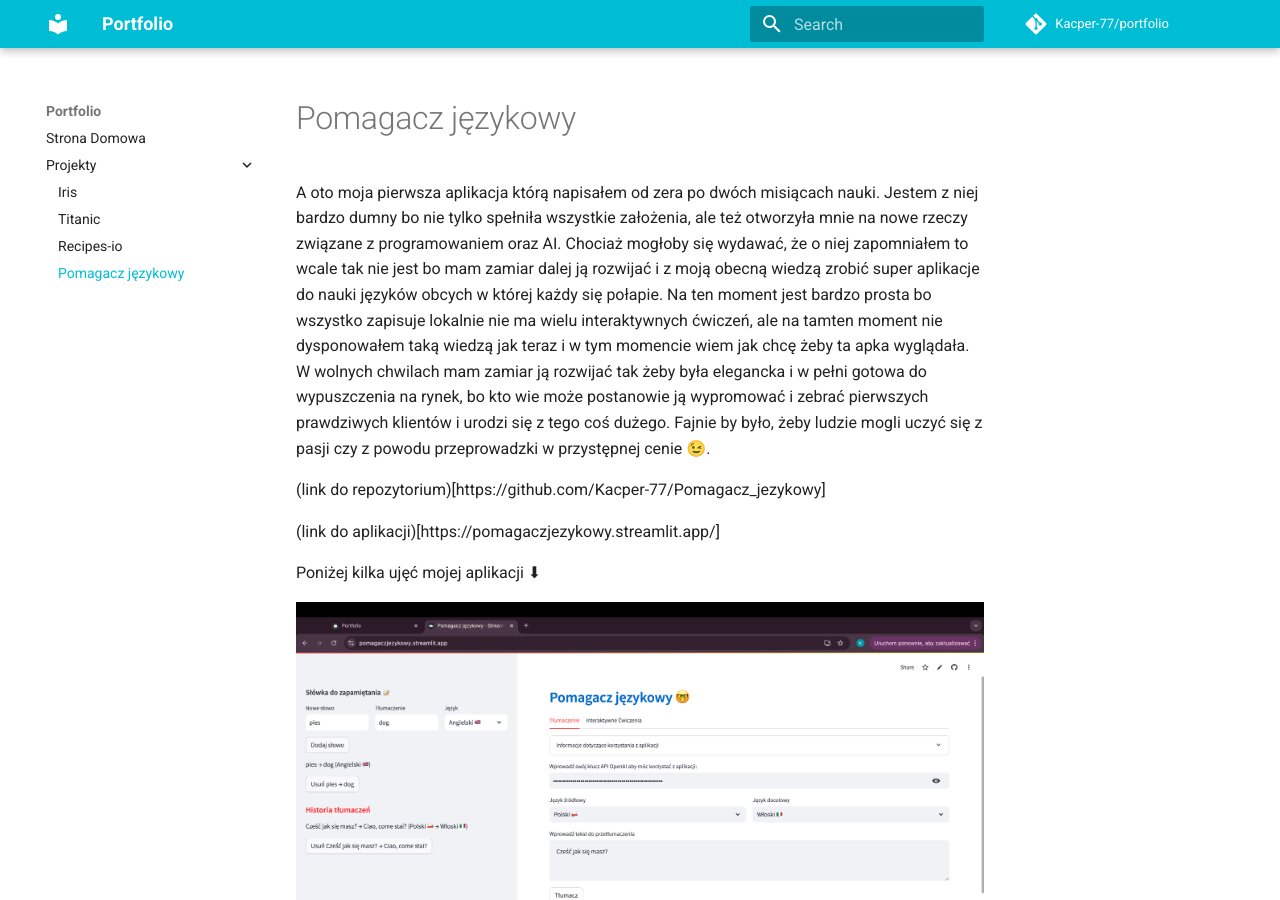
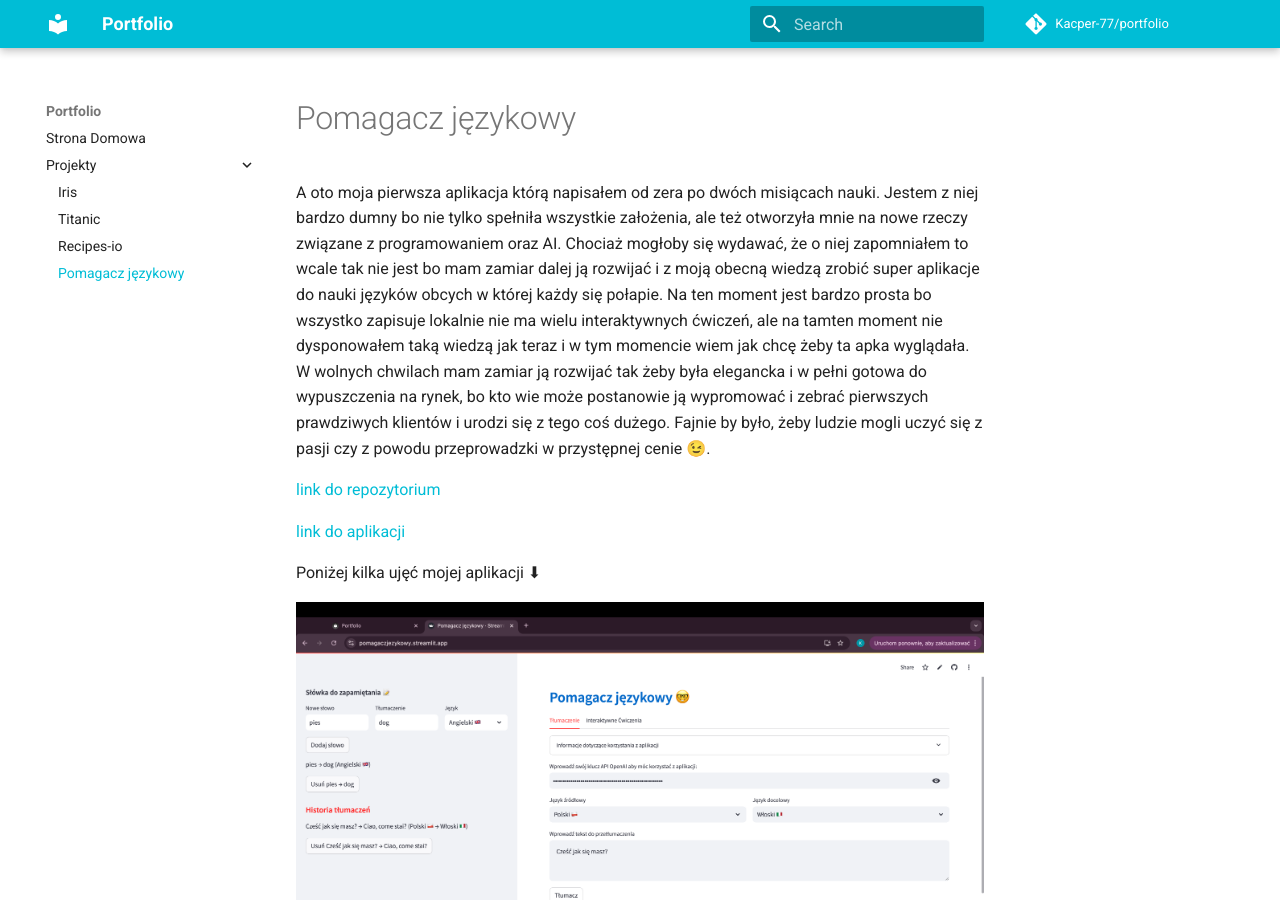
Before and after one commit to Kacper-77/portfolio, an MkDocs documentation site: the page built from docs/lng-helper/index.md, in a window 1280 px wide and 900 px high. Built offline with MkDocs 1.6.1 and Material for MkDocs 9.7.7, drawn with Linux system fonts in a browser that asks for light colours; comment, search, counter and statistics services are not loaded.

Commit message:
site update

```diff
--- a/docs/lng-helper/index.md
+++ b/docs/lng-helper/index.md
@@ -1,8 +1,8 @@
 A oto moja pierwsza aplikacja którą napisałem od zera po dwóch misiącach nauki. Jestem z niej bardzo dumny bo nie tylko spełniła wszystkie założenia, ale też otworzyła mnie na nowe rzeczy związane z programowaniem oraz AI. Chociaż mogłoby się wydawać, że o niej zapomniałem to wcale tak nie jest bo mam zamiar dalej ją rozwijać i z moją obecną wiedzą zrobić super aplikacje do nauki języków obcych w której każdy się połapie. Na ten moment jest bardzo prosta bo wszystko zapisuje lokalnie nie ma wielu interaktywnych ćwiczeń, ale na tamten moment nie dysponowałem taką wiedzą jak teraz i w tym momencie wiem jak chcę żeby ta apka wyglądała. W wolnych chwilach mam zamiar ją rozwijać tak żeby była elegancka i w pełni gotowa do wypuszczenia na rynek, bo kto wie może postanowie ją wypromować i zebrać pierwszych prawdziwych klientów i urodzi się z tego coś dużego. Fajnie by było, żeby ludzie mogli uczyć się z pasji czy z powodu przeprowadzki w przystępnej cenie 😉.
 
-(link do repozytorium)[https://github.com/Kacper-77/Pomagacz_jezykowy]
+[link do repozytorium](https://github.com/Kacper-77/Pomagacz_jezykowy)
 
-(link do aplikacji)[https://pomagaczjezykowy.streamlit.app/]
+[link do aplikacji](https://pomagaczjezykowy.streamlit.app/)
 
 Poniżej kilka ujęć mojej aplikacji ⬇
 
```
